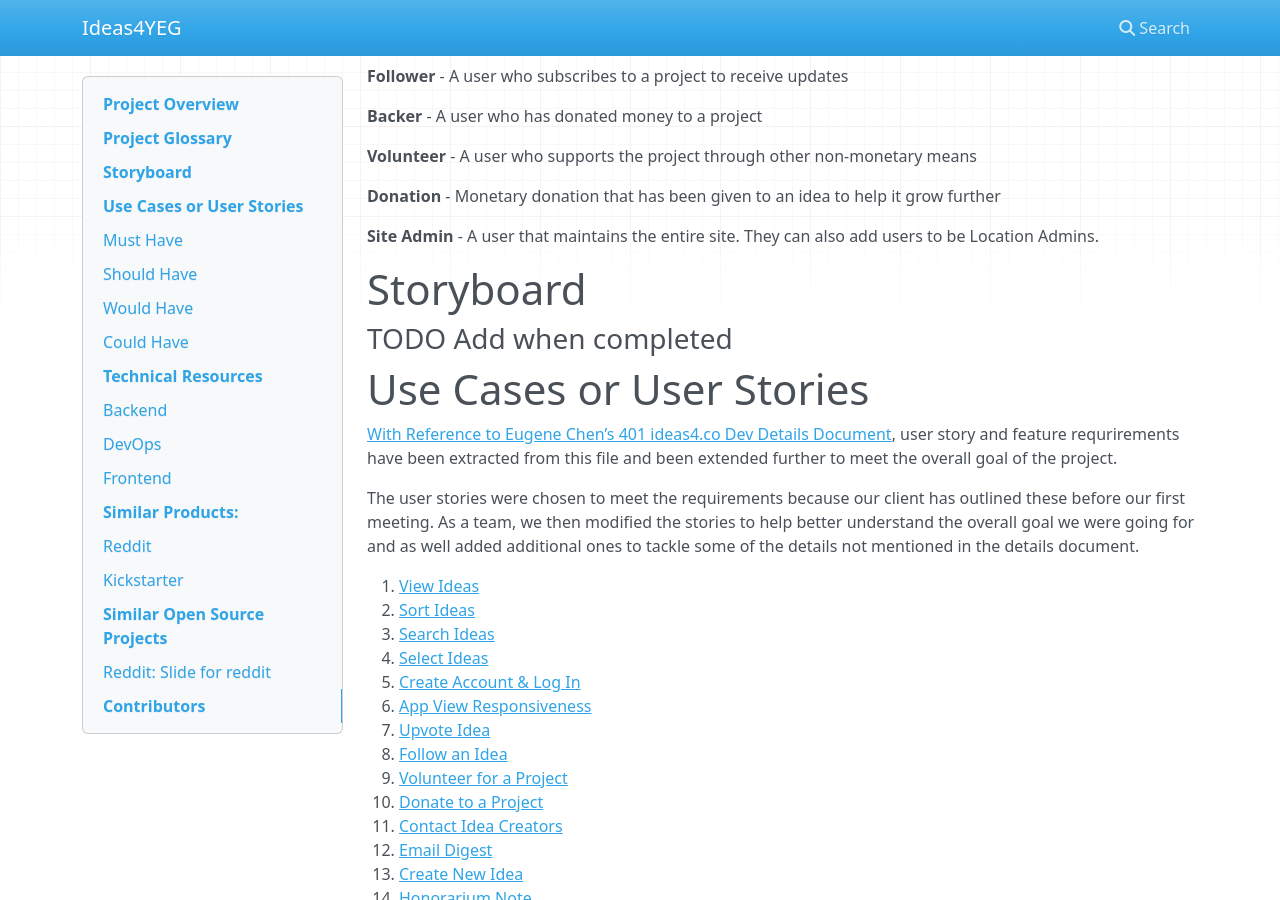
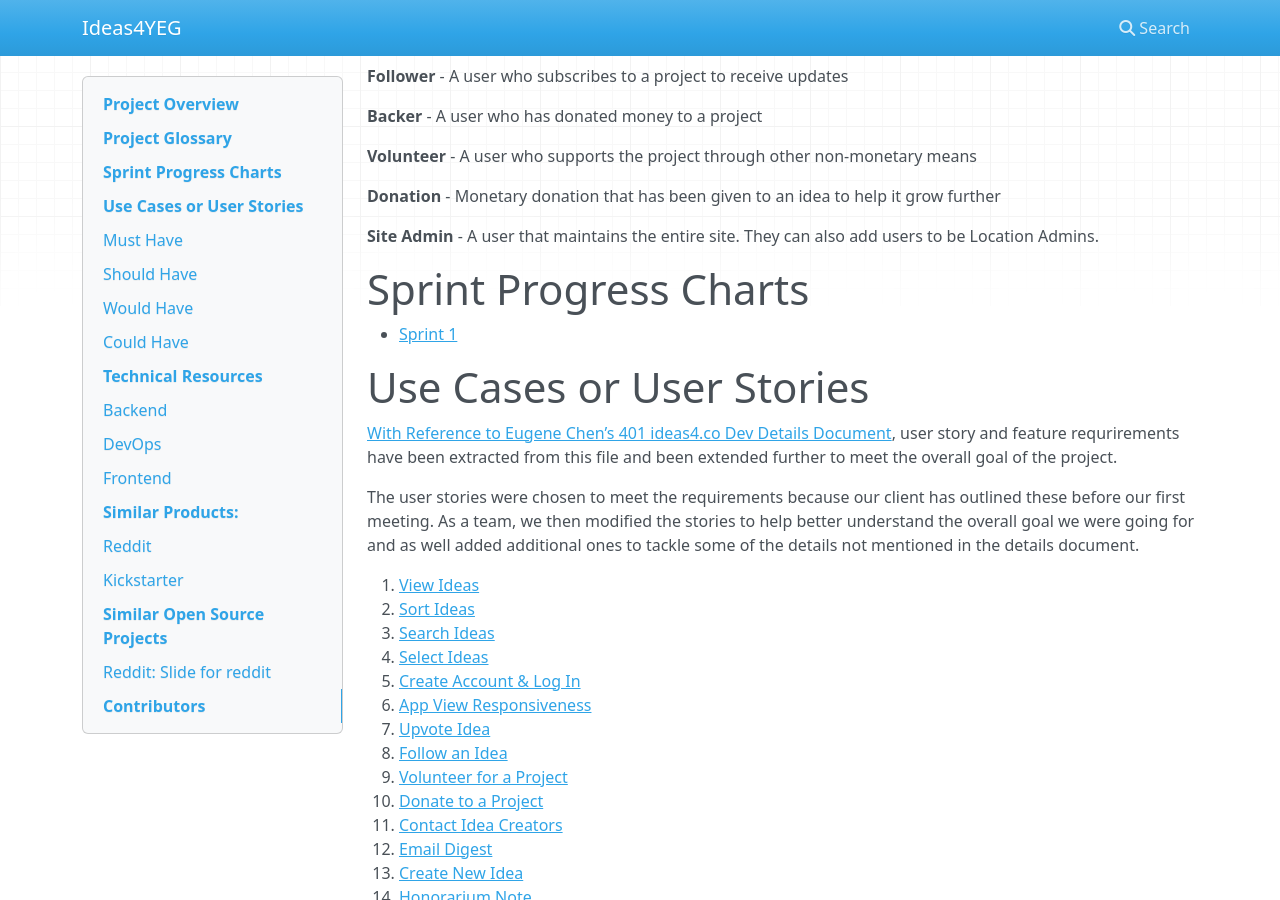
Before and after one commit to UAlberta-CMPUT401/Ideas-for-YEG, an MkDocs documentation site: the page built from docs/index.md, in a window 1280 px wide and 900 px high, scrolled down 713 px. Built offline with MkDocs 1.6.1, drawn with Linux system fonts in a browser that asks for light colours; nearby versions of some CDN libraries.

Commit message:
Add sprint progress chat header to mkdocs and link gantt chart

```diff
--- a/docs/index.md
+++ b/docs/index.md
@@ -27,8 +27,8 @@ By the words of the client, Ideas for YEG is a project with the goal of connecti
 
 **Site Admin** - A user that maintains the entire site. They can also add users to be Location Admins.
 
-# Storyboard
-### TODO Add when completed
+# Sprint Progress Charts
+* [Sprint 1](https://ualberta-cmput401.github.io/Ideas-for-YEG/Gantt_Chart_Sprint1.pdf)
 
 # Use Cases or User Stories
 [With Reference to Eugene Chen’s 401 ideas4.co Dev Details Document](https://docs.google.com/spreadsheets/d/1d1UYda6Yri3o0E0bkZSC-bgtwTXizyNDOPyZJkbL7w4/edit?usp=sharing), user story
```
